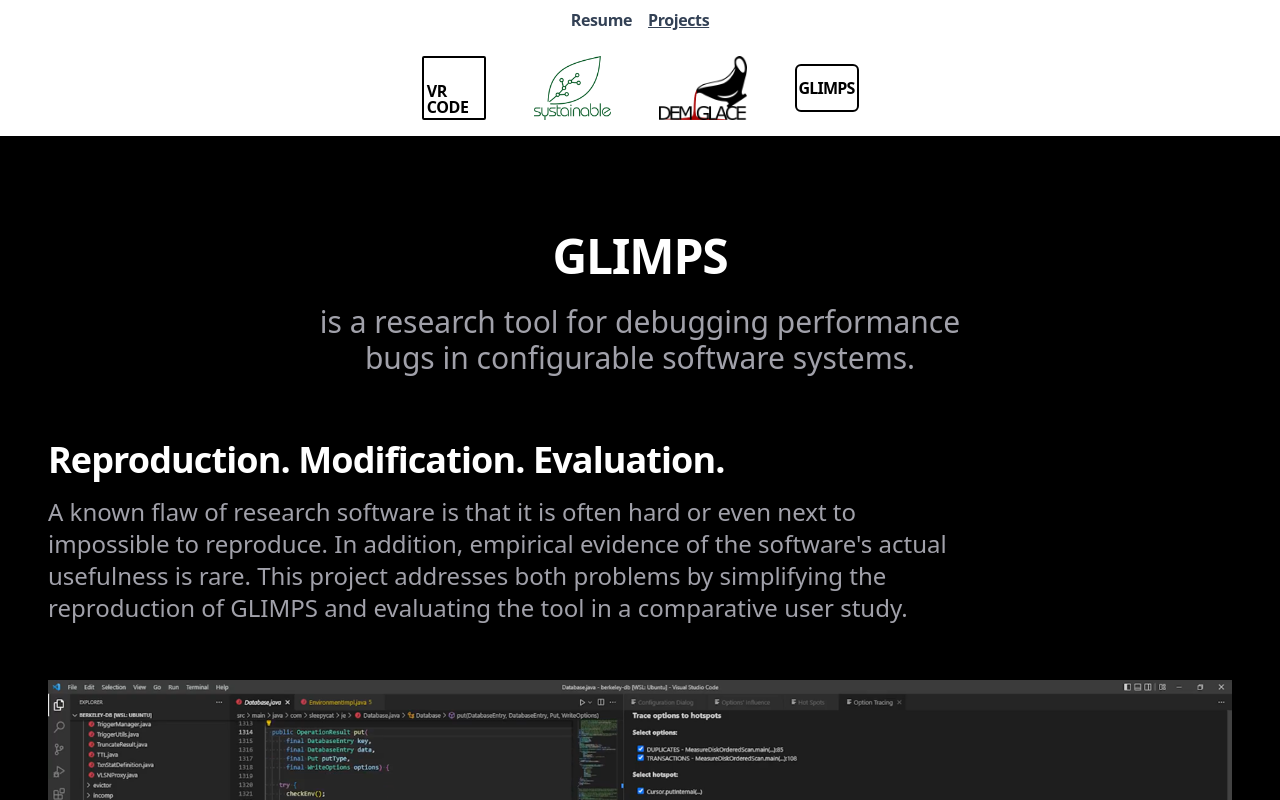
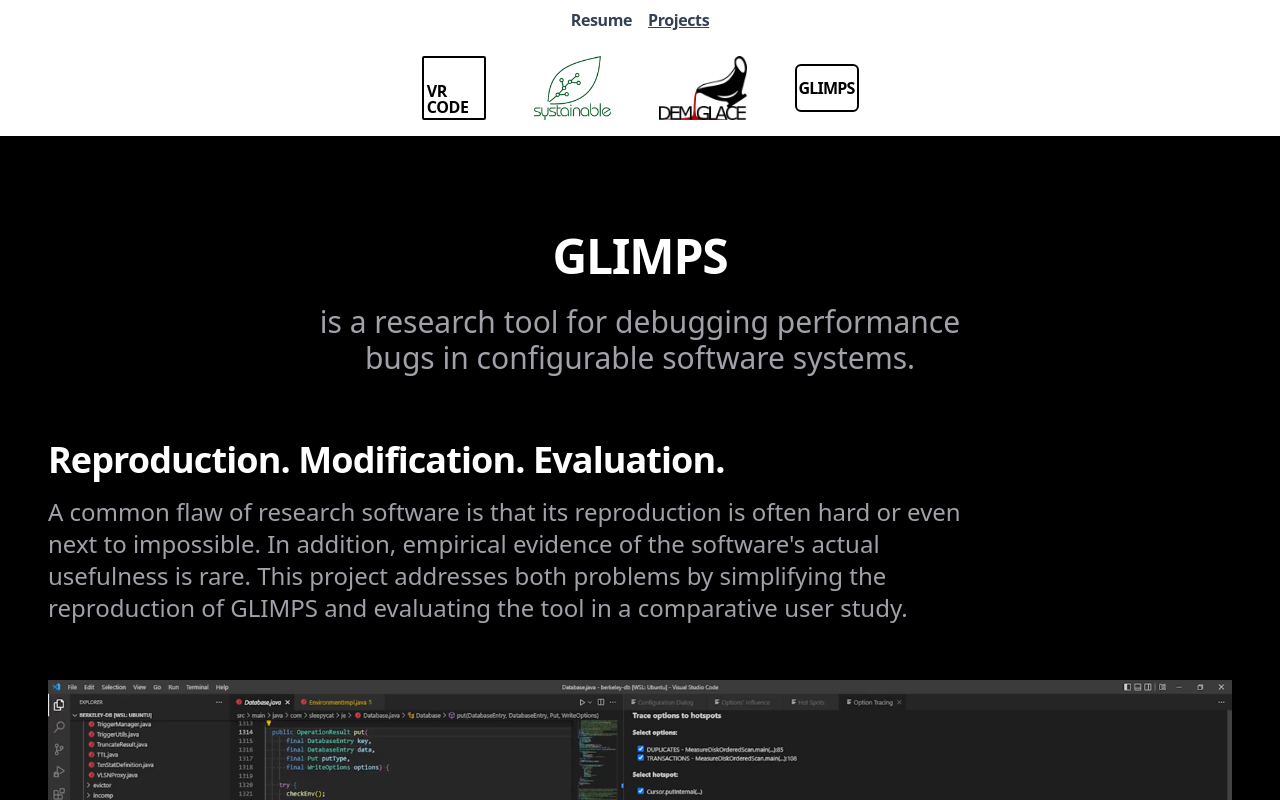
Before and after one commit to vanHekthor/portfolio, a Next.js app: page /projects/GLIMPS in a window 1280 px wide. Shown: the top 800 px of the page. Built offline with nearby package versions, Linux system fonts and the light colour scheme.

Commit message:
Correct content

```diff
--- a/src/pages/index.tsx
+++ b/src/pages/index.tsx
@@ -222,7 +222,7 @@
             </div>
             <div className="grid grid-cols-12">
               <div className="col-span-12 row-span-full font-semibold sm:col-span-2 sm:font-normal">
-                Languages
+                Interests
               </div>
               <div className="col-span-12 sm:col-span-11 sm:col-start-3">
                 Optical Music Recognition, UX Research, Dancing (Hip Hop),
--- a/src/pages/projects/DemiGlace.tsx
+++ b/src/pages/projects/DemiGlace.tsx
@@ -99,8 +99,8 @@
               execution graph
             </span>{" "}
             gets generated which contains the in-source-code positions of each
-            call with the corresponding definition - method are the nodes, calls
-            are the edges.
+            call with the corresponding definition - methods are the nodes,
+            calls are the edges.
           </div>
         </div>
         <div className="flex justify-center text-center">
--- a/src/pages/projects/GLIMPS.tsx
+++ b/src/pages/projects/GLIMPS.tsx
@@ -25,8 +25,8 @@
           Reproduction. Modification. Evaluation.
         </h1>
         <div className="w-full px-12 text-start text-lg font-medium text-zinc-400 md:max-w-screen-lg md:text-xl lg:text-2xl">
-          A known flaw of research software is that it is often hard or even
-          next to impossible to reproduce. In addition, empirical evidence of
+          A common flaw of research software is that its reproduction is often
+          hard or even next to impossible. In addition, empirical evidence of
           the software&apos;s actual usefulness is rare. This project addresses
           both problems by simplifying the reproduction of GLIMPS and evaluating
           the tool in a comparative user study.
```
